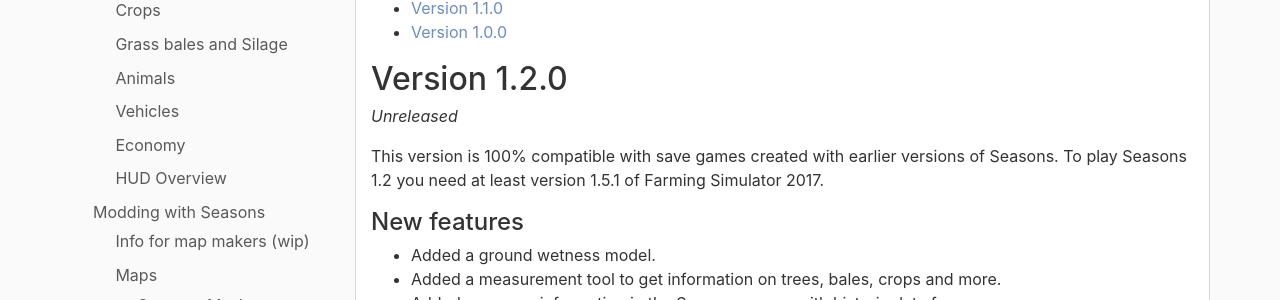
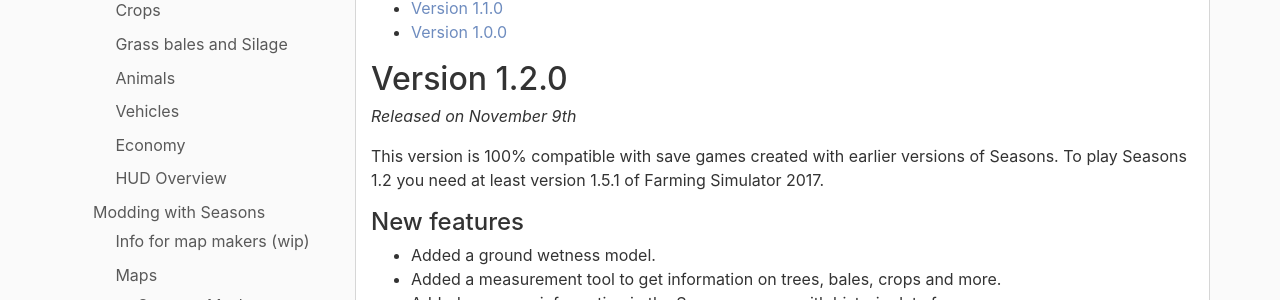
Before and after one commit to RealismusModding/realismusmodding.github.io, a Jekyll site: the page built from mods/seasons/manual/release_notes.md, in a window 1280 px wide and 900 px high. Shown: the part 249-549 px from the top of the window. Built offline with Jekyll 4.4.1, drawn with Linux system fonts in a browser that asks for light colours; comment, search, counter and statistics services are not loaded.

Commit message:
Add release date to 1.2

```diff
--- a/mods/seasons/manual/release_notes.md
+++ b/mods/seasons/manual/release_notes.md
@@ -11,7 +11,7 @@ The release notes contain the changed made in every version after the initial re
 - [Version 1.0.0](#version-100)
 
 ## Version 1.2.0
-*Unreleased*
+*Released on November 9th*
 
 This version is 100% compatible with save games created with earlier versions of Seasons.
 To play Seasons 1.2 you need at least version 1.5.1 of Farming Simulator 2017.
```
